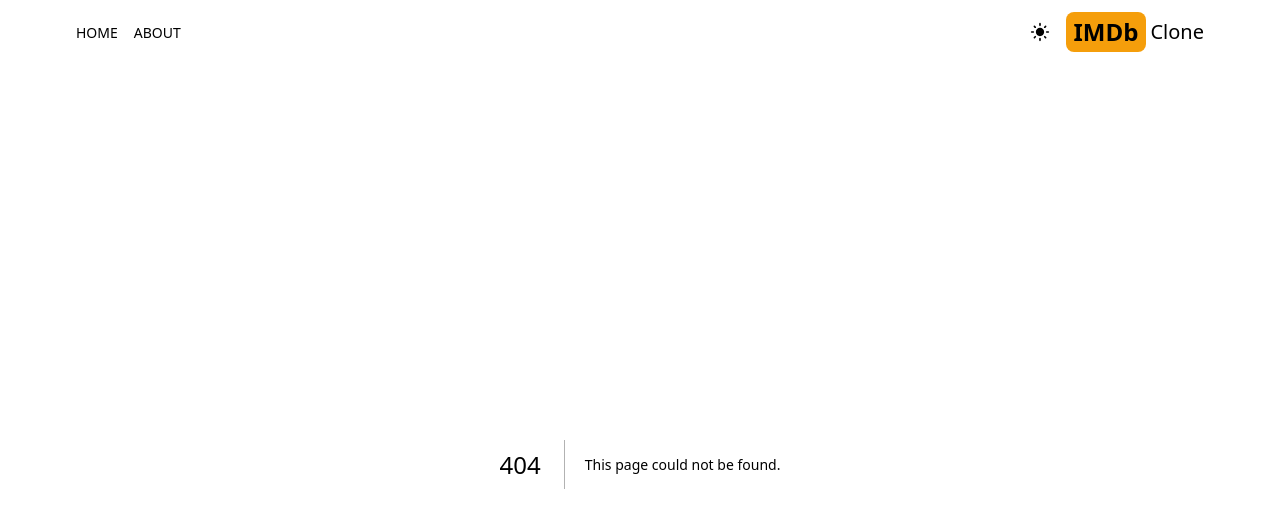
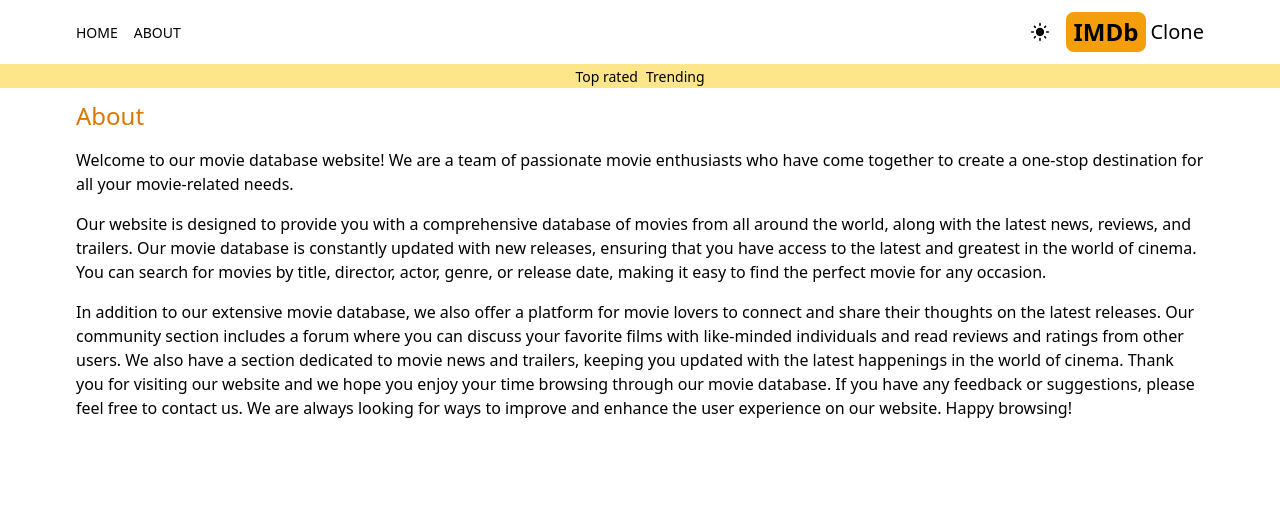
Before and after one commit to SplashyCoder/MOVIES-PAGE-CLONE, a Next.js app: page /about in a window 1280 px wide. Before the commit this address had no page. Shown: the top 528 px of the page. Built offline with nearby package versions, Linux system fonts and the light colour scheme.

Commit message:
NavBar completed

```diff
--- /dev/null
+++ b/src/app/about/page.tsx
@@ -0,0 +1,40 @@
+import React from "react";
+
+const page = () => {
+  return (
+    <div className="max-w-6xl mx-auto p-3 space-y-4">
+      <h1 className="text-2xl font-medium text-amber-600">About</h1>
+      <p>
+        Welcome to our movie database website! We are a team of passionate movie
+        enthusiasts who have come together to create a one-stop destination for
+        all your movie-related needs.
+      </p>
+
+      <p>
+        Our website is designed to provide you with a comprehensive database of
+        movies from all around the world, along with the latest news, reviews,
+        and trailers. Our movie database is constantly updated with new
+        releases, ensuring that you have access to the latest and greatest in
+        the world of cinema. You can search for movies by title, director,
+        actor, genre, or release date, making it easy to find the perfect movie
+        for any occasion.
+      </p>
+
+      <p>
+        In addition to our extensive movie database, we also offer a platform
+        for movie lovers to connect and share their thoughts on the latest
+        releases. Our community section includes a forum where you can discuss
+        your favorite films with like-minded individuals and read reviews and
+        ratings from other users. We also have a section dedicated to movie news
+        and trailers, keeping you updated with the latest happenings in the
+        world of cinema. Thank you for visiting our website and we hope you
+        enjoy your time browsing through our movie database. If you have any
+        feedback or suggestions, please feel free to contact us. We are always
+        looking for ways to improve and enhance the user experience on our
+        website. Happy browsing!
+      </p>
+    </div>
+  );
+};
+
+export default page;
--- a/src/app/layout.tsx
+++ b/src/app/layout.tsx
@@ -1,8 +1,8 @@
 import type { Metadata } from "next";
 import localFont from "next/font/local";
 import "./globals.css";
-import Header from "@/components/Header";
 import { Providers } from "./Providers";
+import NavBar from "@/components/NavBar";
 
 const geistSans = localFont({
   src: "./fonts/GeistVF.woff",
@@ -29,7 +29,7 @@
     <html lang="en">
       <body>
         <Providers>
-          <Header />
+          <NavBar />
           {children}
         </Providers>
       </body>
--- a/src/components/MenuItem.tsx
+++ b/src/components/MenuItem.tsx
@@ -1,13 +1,19 @@
 import React from "react";
-import { MenuItemInterface } from "@/types/inferfaces";
+import { MenuItemInterface, NavBarItemInterface } from "@/types/inferfaces";
 import Link from "next/link";
-function MenuItem({ title, address, Icon }: MenuItemInterface) {
+export const MenuItem = ({ title, address, Icon }: MenuItemInterface) => {
   return (
     <Link className="hover:text-amber-500" href={address}>
       <Icon className="text-2xl sm:hidden " />
       <p className="uppercase hidden sm:inline text-sm  ">{title}</p>
     </Link>
   );
-}
+};
 
-export default MenuItem;
+export const NavBarItem = ({ title, address }: NavBarItemInterface) => {
+  return (
+    <Link className="hover:text-amber-500" href={address}>
+      <p className=" hidden sm:inline text-sm  ">{title}</p>
+    </Link>
+  );
+};
--- a/src/components/Header.tsx
+++ b/src/components/NavBar.tsx
@@ -1,14 +1,14 @@
 import React from "react";
-import MenuItem from "@/components/MenuItem";
+import { MenuItem, NavBarItem } from "@/components/MenuItem";
 import { AiFillHome } from "react-icons/ai";
 import { BsFillInfoCircleFill } from "react-icons/bs";
 import Link from "next/link";
 import DarkModeSwitch from "./DarkModeSwitch";
 
-const Header = () => {
+const NavBar = () => {
   return (
-    <div>
-      <nav className="flex justify-between items-center p-3 max-w-6xl mx-auto">
+    <nav>
+      <div className="flex justify-between items-center p-3 max-w-6xl mx-auto">
         <div className="flex gap-4 ">
           <MenuItem title="home" address="/" Icon={AiFillHome} />
           <MenuItem
@@ -26,9 +26,14 @@
             <span className="text-xl hidden sm:inline ">Clone</span>
           </Link>
         </div>
-      </nav>
-    </div>
+      </div>
+      <div className="flex items-center justify-center gap-2 dark:bg-slate-600 bg-amber-200">
+        <NavBarItem title="Top rated" address={"/"} />
+        <NavBarItem title="Trending " address={"/"} />
+      </div>
+    </nav>
   );
 };
 
-export default Header;
+export default NavBar;
+import Header from "@/components/NavBar";
--- a/src/types/inferfaces.tsx
+++ b/src/types/inferfaces.tsx
@@ -5,3 +5,5 @@
   address: string;
   Icon: IconType;
 }
+
+export interface NavBarItemInterface extends Omit<MenuItemInterface, "Icon"> {}
```
